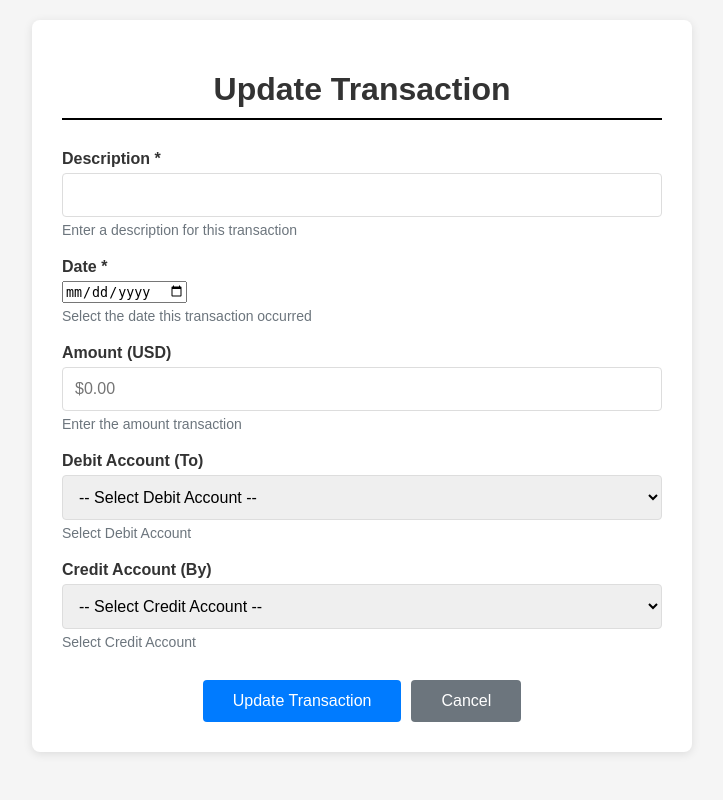
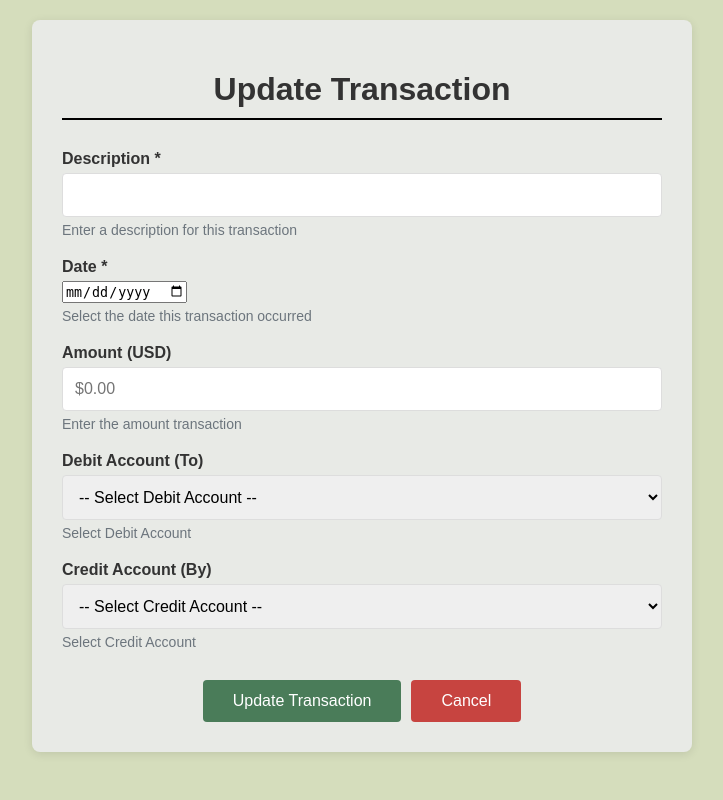
Before and after one commit to christianlaverde/pft, a Flask app: template templates/update_transaction.html in a window 1280 px wide. Shown: the whole page, without its empty margins (278-1001 px from the left). Run offline with Flask 3, Linux system fonts and the light colour scheme; the template is opened without the code that fills it, so the values that code supplies are empty; parts of the project's set-up code (start-up, migrations or seed data) failed here and were passed over.

Commit message:
Add favicon

```diff
--- a/templates/add_account.html
+++ b/templates/add_account.html
@@ -3,7 +3,8 @@
   <head>
     <meta charset="UTF-8">
     <meta name="viewport" content="width=device-width, initial-scale=1.0, user-scalable=yes">
-    <title>Add New Account - Personal Finance Tracker</title>
+    <title>Add New Account</title>
+    <link rel="icon" type="image/png" href="{{ url_for('static', filename='favicon.png') }}">
     <style>
     body {
       font-family: Arial, sans-serif;
--- a/templates/add_transaction.html
+++ b/templates/add_transaction.html
@@ -3,7 +3,8 @@
   <head>
     <meta charset="UTF-8">
     <meta name="viewport" content="width=device-width, initial-scale=1.0, user-scalable=yes">
-    <title>Add New Transaction - Personal Finance Tracker</title>
+    <title>Add New Transaction</title>
+    <link rel="icon" type="image/png" href="{{ url_for('static', filename='favicon.png') }}">
     <style>
     body {
       font-family: Arial, sans-serif;
--- a/templates/dashboard.html
+++ b/templates/dashboard.html
@@ -3,7 +3,8 @@
   <head>
     <meta charset="UTF-8">
     <meta name="viewport" content="width=device-width, initial-scale=0.5, user-scalable=yes">
-    <title>Personal Finance Tracker</title>
+    <title>Penny</title>
+    <link rel="icon" type="image/png" href="{{ url_for('static', filename='favicon.png') }}">
     <style>
     body {
       font-family: Arial, sans-serif;
--- a/templates/update_transaction.html
+++ b/templates/update_transaction.html
@@ -3,18 +3,19 @@
   <head>
     <meta charset="UTF-8">
     <meta name="viewport" content="width=device-width, initial-scale=1.0">
-    <title>Update Transaction - Personal Finance Tracker</title>
+    <title>Update Transaction</title>
+    <link rel="icon" type="image/png" href="{{ url_for('static', filename='favicon.png') }}">
     <style>
     body {
       font-family: Arial, sans-serif;
       margin: 20px;
-      background-color: #f5f5f5;
+      background-color: #d5ddbc;
     }
 
     .container {
       max-width: 600px;
       margin: 0 auto;
-      background-color: white;
+      background-color: #e8eae6;
       padding: 30px;
       border-radius: 8px;
       box-shadow: 0 2px 10px rgba(0,0,0,0.1);
@@ -54,7 +55,7 @@
     }
 
     .btn {
-      background-color: #007bff;
+      background-color: #4a7c59;
       color: white;
       padding: 12px 30px;
       border: none;
@@ -67,15 +68,15 @@
     }
 
     .btn:hover {
-      background-color: #0056b3;
+      background-color: #5a9169;
     }
 
     .btn-secondary {
-      background-color: #6c757d;
+      background-color: #c74440;
     }
 
     .btn-secondary:hover {
-      background-color: #545b62;
+      background-color: #d95f5b;
     }
 
     .form-actions {
```
Also changed, not shown: templates/update_account.html (+7 -6 lines), static/favicon.png (added).
